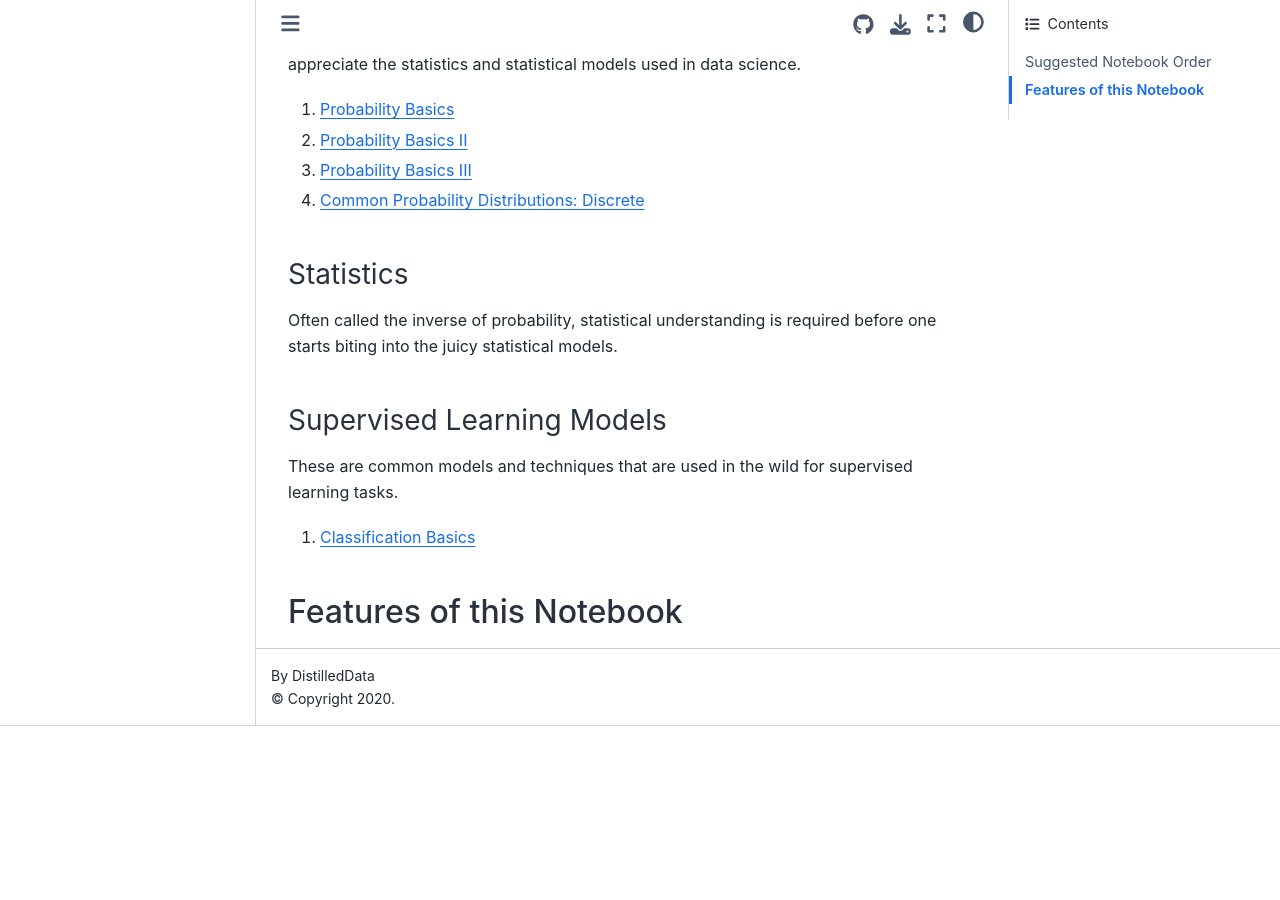
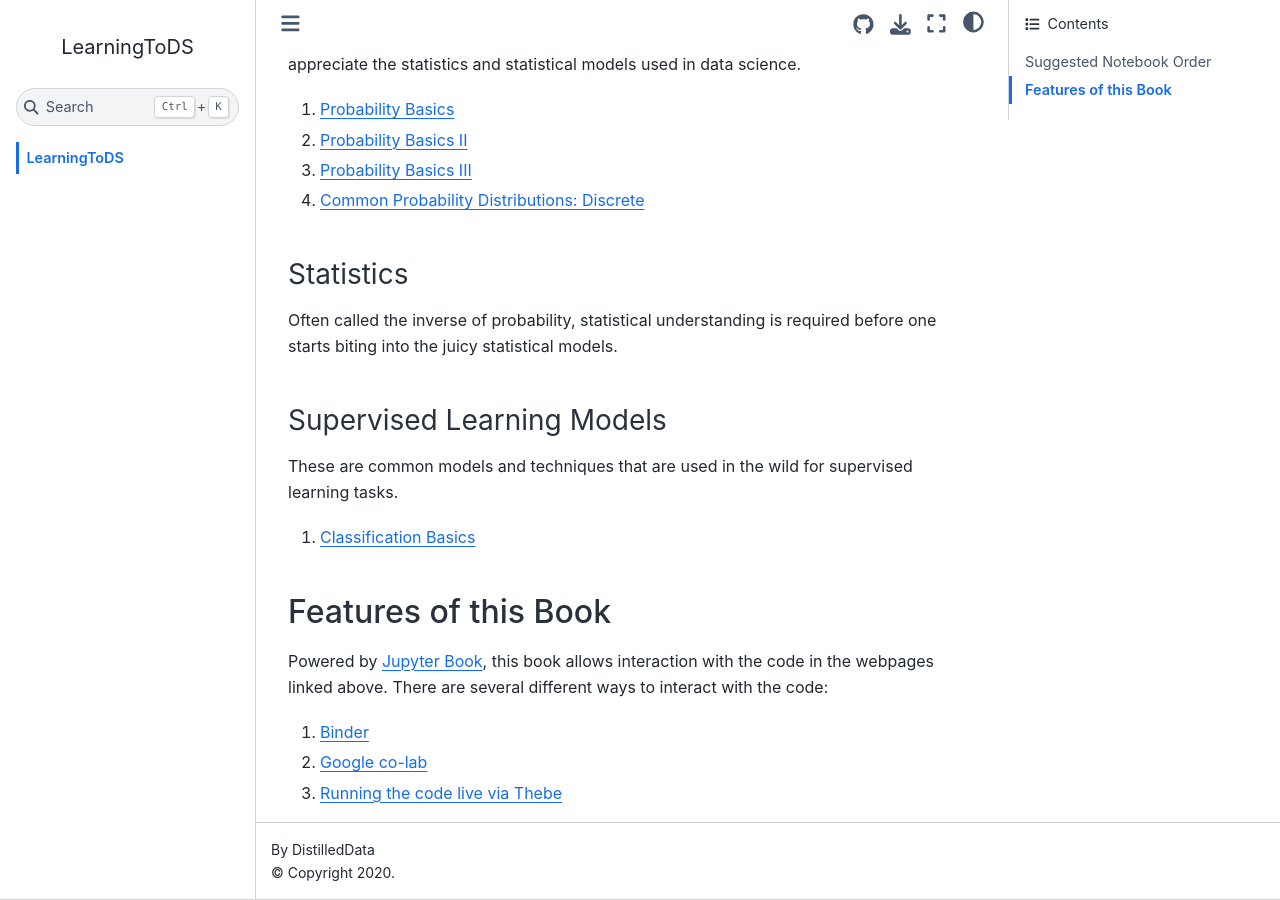
Before and after one commit to DistilledData/LearningToDS, a Jupyter Book: the page built from about.md, in a window 1280 px wide and 900 px high, scrolled down 725 px. Built offline with Jupyter Book 1.0.4 settings and Sphinx 7.4.7 and the Sphinx Book theme 1.1.4, drawn with Linux system fonts in a browser that asks for light colours; pages that are not in the unit, such as notebooks, are missing from menus; before the commit the page ends 1451 px from its top, so only the background shows below that.

Commit message:
Update about.md

```diff
--- a/about.md
+++ b/about.md
@@ -29,4 +29,8 @@
 1. [Classification Basics](http://distilleddata.me/LearningToDS/Classification_Basics.html)
 
 
-## Features of this Notebook
+## Features of this Book
+Powered by [Jupyter Book](https://jupyterbook.org/intro.html), this book allows interaction with the code in the webpages linked above. There are several different ways to interact with the code:
+1. [Binder](https://mybinder.org/)
+2. [Google co-lab](https://colab.research.google.com/notebooks/intro.ipynb)
+3. [Running the code live via Thebe](https://github.com/oreillymedia/thebe)
```
